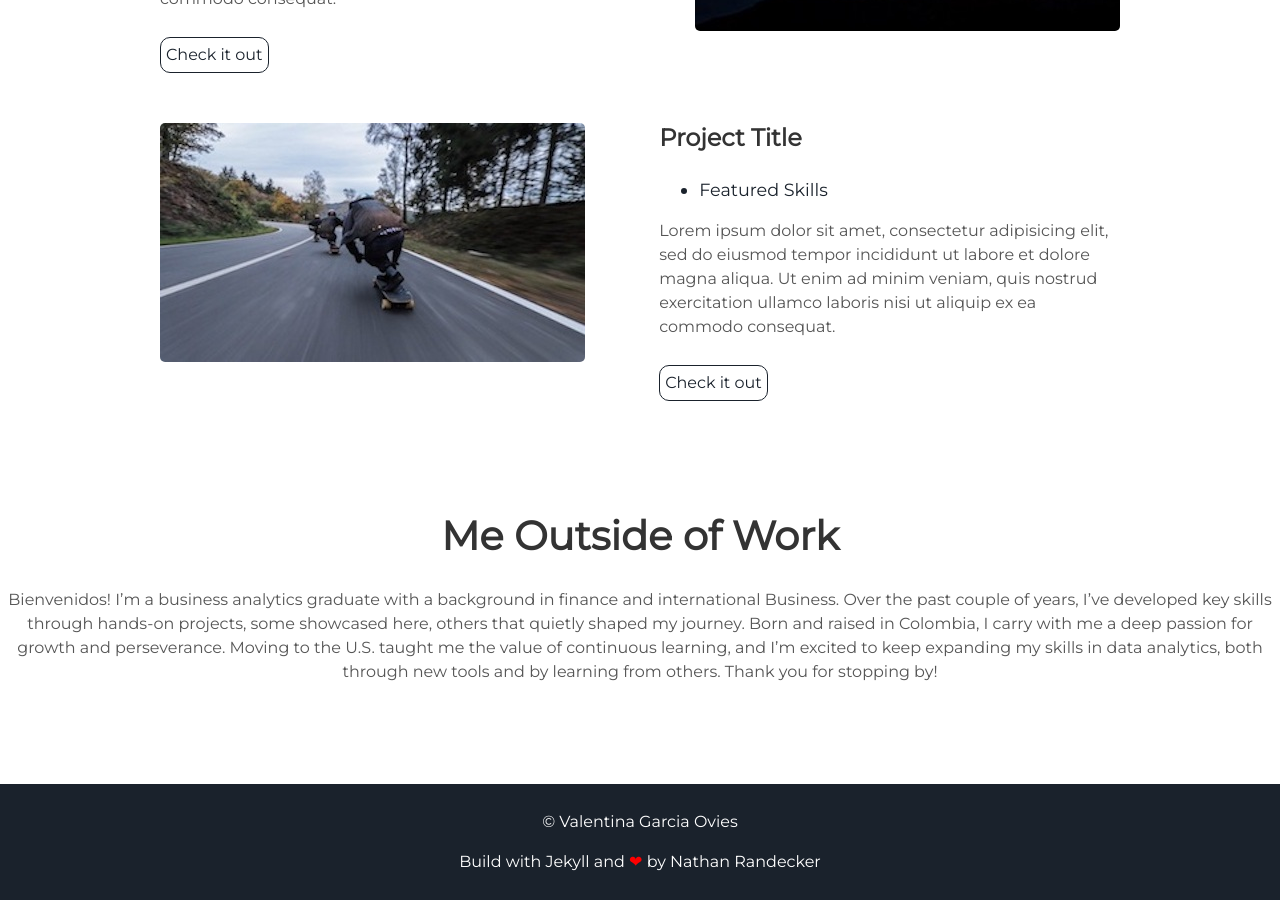
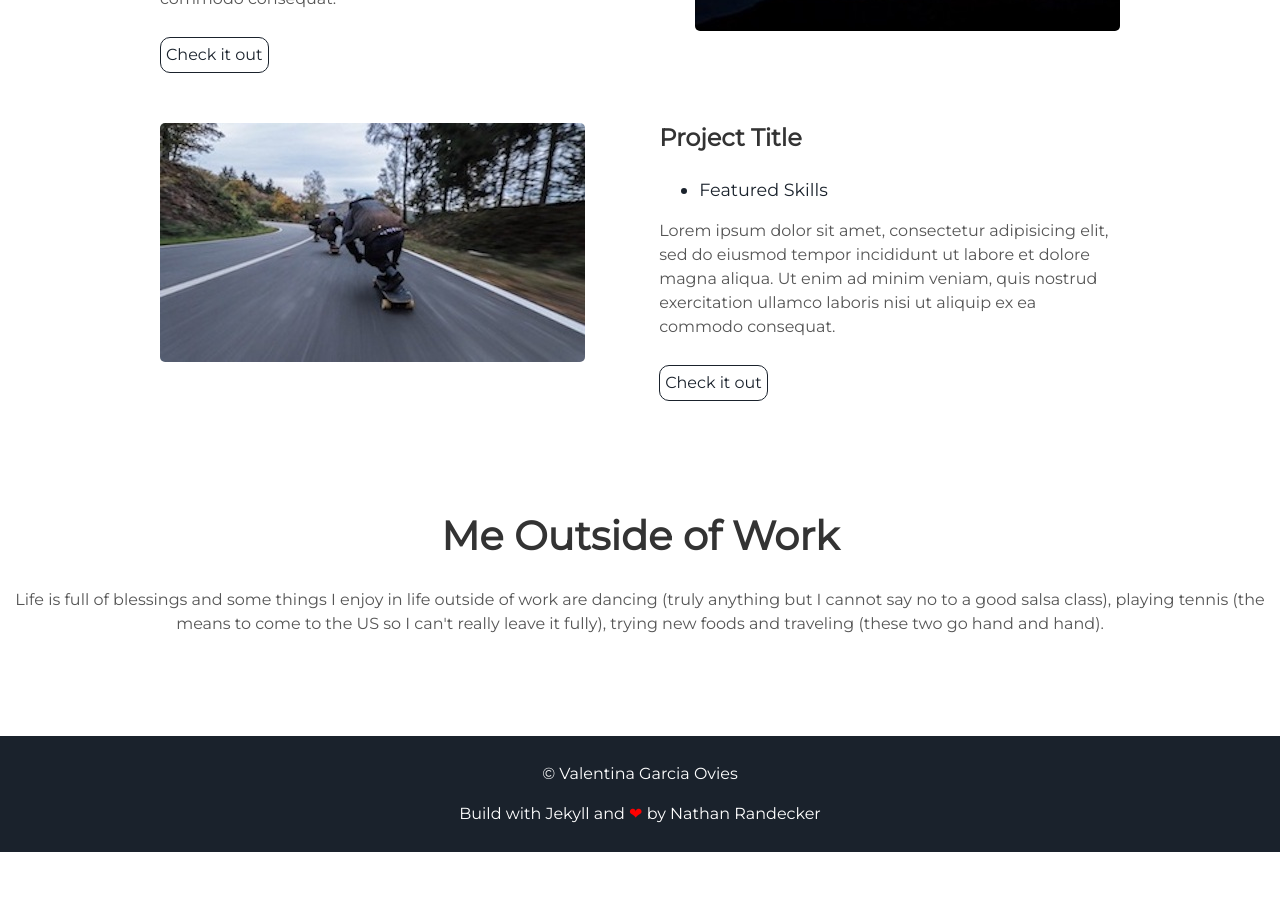
Before and after one commit to valentinagarciaovies/valentinagarciaovies.github.io, a Jekyll site: the page built from index.html, in a window 1280 px wide and 900 px high, scrolled down 2024 px. Built offline with Jekyll 4.4.1, drawn with Linux system fonts in a browser that asks for light colours; after the commit the page ends 2876 px from its top, so only the background shows below that; some of the changed text lies outside the part shown.

Commit message:
Personal edition

```diff
--- a/_config.yml
+++ b/_config.yml
@@ -13,9 +13,8 @@ email: garciaoviesvalentina@gmail.com
 tableau_username: lorem_ipsum
 github_username:  lorem_ipsum
 linkedin_username:  lorem_ipsum
-personal_description: Bienvenidos! I’m a business analytics graduate with a background in finance and international Business. Over the past couple of years, I’ve developed key skills through hands-on projects, some showcased here, others that quietly shaped my journey.
-  Born and raised in Colombia, I carry with me a deep passion for growth and perseverance. Moving to the U.S. taught me the value of continuous learning, and I’m excited to keep expanding my skills in data analytics, both through new tools and by learning from others. Thank you for stopping by!
-user_title: Business Analyst
+personal_description: Life is full of blessings and some things I enjoy in life outside of work are dancing (truly anything but I cannot say no to a good salsa class), playing tennis (the means to come to the US so I can't
+ really leave it fully), trying new foods and traveling (these two go hand and hand).
 
 # Google-analytics
 google-analytics:
--- a/_includes/header.html
+++ b/_includes/header.html
@@ -5,7 +5,7 @@
         <span class="site-description">{{site.user_title}}</span>
       </h1>
       <div class="header-icons">
-        <a aria-label="Send email" href= mailto:garciaoviesvalentina@gmail.com ><i class="icon fa fa-envelope"></i></a>
+        <a aria-label="Send email" href= "mailto:garciaoviesvalentina@gmail.com" ><i class="icon fa fa-envelope"></i></a>
         <a aria-label="My Tableau" target="_blank" href="#"><i class="icon fa fa-twitter" aria-hidden="true"></i></a>
         <a aria-label="My Google Plus" target="_blank" href="#"><i class="icon fa fa-google-plus" aria-hidden="true"></i></a>
         <a aria-label="My Github" target="_blank" href="#"><i class="icon fa fa-github-alt" aria-hidden="true"></i></a>
@@ -13,7 +13,7 @@
       <div class="header-links">
         <a class="link" href="#about" data-scroll>About Me</a>
         <a class="link" href="#projects" data-scroll>Projects</a>
-        <a class="link" href="#personal" data-scroll>Me Outside of Work</a>
+        <a class="link" href="#personal" data-scroll>Personal</a>
 
       </div>
   </div>
```
Also changed, not shown: src/styles/_personal.scss (added, +33 -0 lines).
